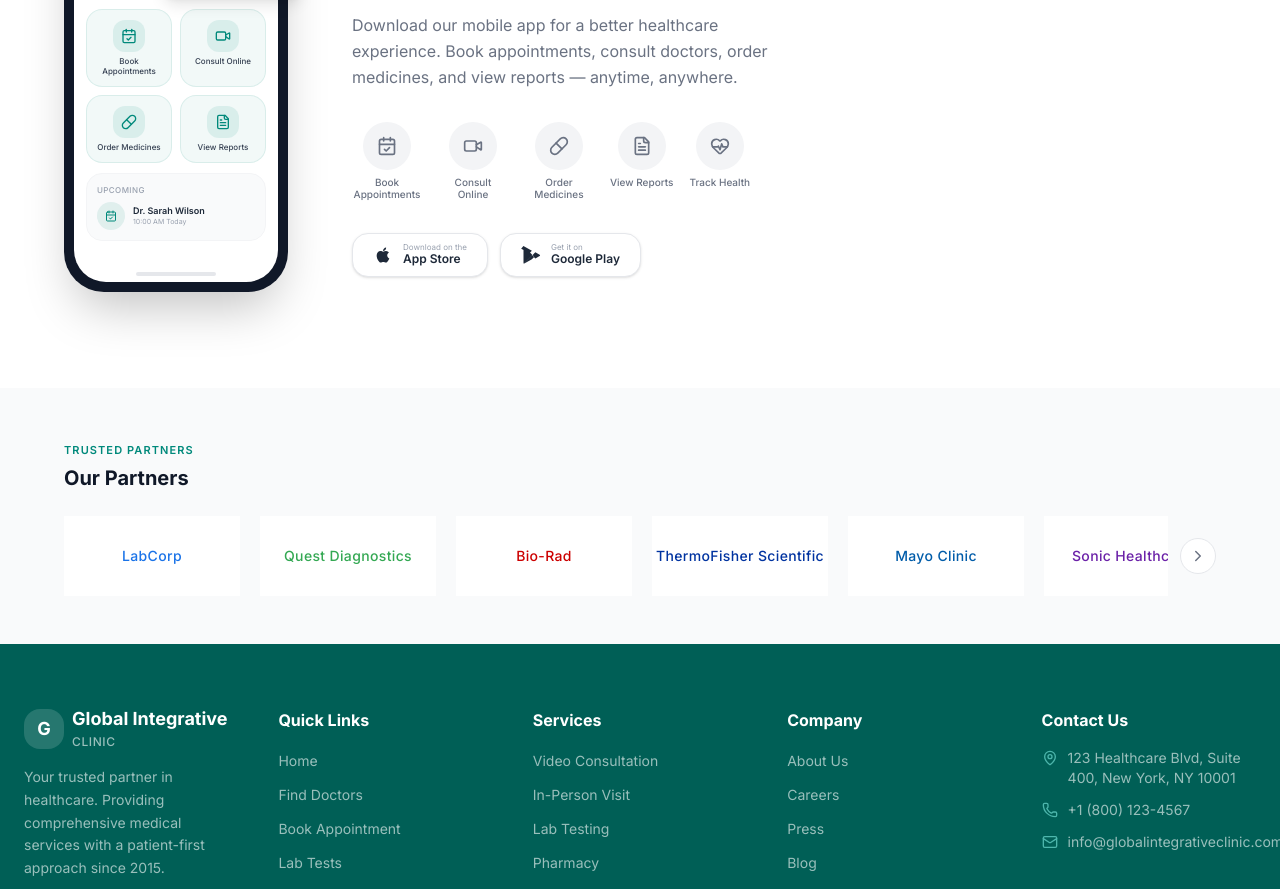
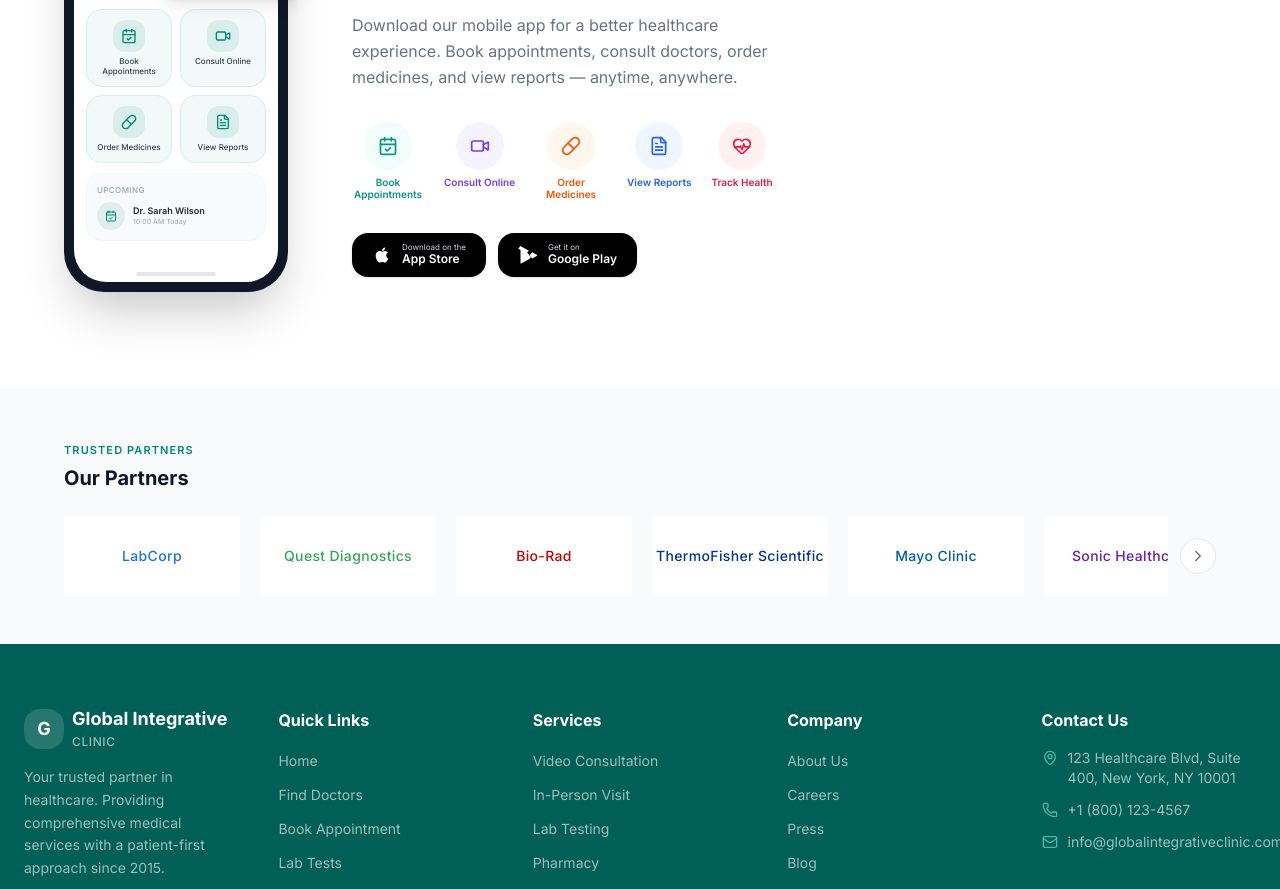
Before and after one commit to singhyogeshwar5608/Global-Hostpital, a Next.js app: page / in a window 1280 px wide. Shown: the part 3846-4735 px from the top of the page. Built offline with nearby package versions, Linux system fonts and the light colour scheme.

Commit message:
4d282604-f468-45be-9cd7-be50925a6d05

```diff
--- a/src/components/healthcare/MobileApp.tsx
+++ b/src/components/healthcare/MobileApp.tsx
@@ -11,11 +11,11 @@
 } from "lucide-react";
 
 const appFeatures = [
-  { icon: CalendarCheck, label: "Book Appointments" },
-  { icon: Video, label: "Consult Online" },
-  { icon: Pill, label: "Order Medicines" },
-  { icon: FileText, label: "View Reports" },
-  { icon: HeartPulse, label: "Track Health" },
+  { icon: CalendarCheck, label: "Book Appointments", color: "#0d9488", bg: "#f0fdfa" },
+  { icon: Video, label: "Consult Online", color: "#7c3aed", bg: "#f5f3ff" },
+  { icon: Pill, label: "Order Medicines", color: "#ea580c", bg: "#fff7ed" },
+  { icon: FileText, label: "View Reports", color: "#2563eb", bg: "#eff6ff" },
+  { icon: HeartPulse, label: "Track Health", color: "#e11d48", bg: "#fff1f2" },
 ];
 
 export default function MobileApp() {
@@ -109,14 +109,20 @@
               Download our mobile app for a better healthcare experience. Book appointments, consult doctors, order medicines, and view reports — anytime, anywhere.
             </p>
 
-            {/* Feature Icons - Circular */}
-            <div className="flex flex-wrap justify-center lg:justify-start gap-4 mb-8">
+            {/* Feature Icons - Circular with Colors */}
+            <div className="flex flex-wrap justify-center lg:justify-start gap-5 mb-8">
               {appFeatures.map((f) => (
                 <div key={f.label} className="flex flex-col items-center gap-1.5 group cursor-default">
-                  <div className="w-12 h-12 rounded-full bg-gray-100 flex items-center justify-center group-hover:bg-teal/10 transition-colors">
-                    <f.icon size={20} className="text-gray-500 group-hover:text-teal transition-colors" />
+                  <div
+                    className="w-12 h-12 rounded-full flex items-center justify-center transition-transform group-hover:scale-110"
+                    style={{ backgroundColor: f.bg }}
+                  >
+                    <f.icon size={20} style={{ color: f.color }} />
                   </div>
-                  <span className="text-[10px] font-medium text-gray-500 group-hover:text-teal transition-colors text-center leading-tight max-w-[70px]">
+                  <span
+                    className="text-[10px] font-semibold text-center leading-tight max-w-[72px]"
+                    style={{ color: f.color }}
+                  >
                     {f.label}
                   </span>
                 </div>
@@ -125,23 +131,23 @@
 
             {/* App Store Buttons */}
             <div className="flex flex-wrap justify-center lg:justify-start gap-3">
-              <button className="flex items-center gap-2.5 bg-white border border-gray-200 rounded-xl px-5 h-11 hover:bg-gray-50 hover:border-gray-300 transition-all shadow-sm">
-                <svg viewBox="0 0 24 24" fill="currentColor" className="w-5 h-5 text-gray-800">
+              <button className="flex items-center gap-2.5 bg-black rounded-xl px-5 h-11 hover:bg-gray-800 transition-all shadow-sm">
+                <svg viewBox="0 0 24 24" fill="white" className="w-5 h-5">
                   <path d="M17.05 20.28c-.98.95-2.05.8-3.08.35-1.09-.46-2.09-.48-3.24 0-1.44.62-2.2.44-3.06-.35C2.79 15.25 3.51 7.59 9.05 7.31c1.35.07 2.29.74 3.08.8 1.18-.24 2.31-.93 3.57-.84 1.51.12 2.65.72 3.4 1.8-3.12 1.87-2.38 5.98.48 7.13-.57 1.5-1.31 2.99-2.54 4.09zM12.03 7.25c-.15-2.23 1.66-4.07 3.74-4.25.29 2.58-2.34 4.5-3.74 4.25z" />
                 </svg>
                 <div className="text-left">
-                  <div className="text-[8px] text-gray-400 leading-none">Download on the</div>
-                  <div className="text-xs font-semibold text-gray-800 leading-tight">App Store</div>
+                  <div className="text-[8px] text-gray-300 leading-none">Download on the</div>
+                  <div className="text-xs font-semibold text-white leading-tight">App Store</div>
                 </div>
               </button>
 
-              <button className="flex items-center gap-2.5 bg-white border border-gray-200 rounded-xl px-5 h-11 hover:bg-gray-50 hover:border-gray-300 transition-all shadow-sm">
-                <svg viewBox="0 0 24 24" fill="currentColor" className="w-5 h-5 text-gray-800">
+              <button className="flex items-center gap-2.5 bg-black rounded-xl px-5 h-11 hover:bg-gray-800 transition-all shadow-sm">
+                <svg viewBox="0 0 24 24" fill="white" className="w-5 h-5">
                   <path d="M3.609 1.814L13.792 12 3.61 22.186a.996.996 0 0 1-.61-.92V2.734a1 1 0 0 1 .609-.92zm10.89 9.479l2.71-2.712 5.156 2.98a1.003 1.003 0 0 1 0 1.738l-5.156 2.98-2.71-2.712zm-1.414 1.414L2.908 22.882l10.177-5.877 2.71-2.71-2.71-2.688zM2.908 1.118l10.177 5.877-2.71 2.688-10.177-5.22z" />
                 </svg>
                 <div className="text-left">
-                  <div className="text-[8px] text-gray-400 leading-none">Get it on</div>
-                  <div className="text-xs font-semibold text-gray-800 leading-tight">Google Play</div>
+                  <div className="text-[8px] text-gray-300 leading-none">Get it on</div>
+                  <div className="text-xs font-semibold text-white leading-tight">Google Play</div>
                 </div>
               </button>
             </div>
```
